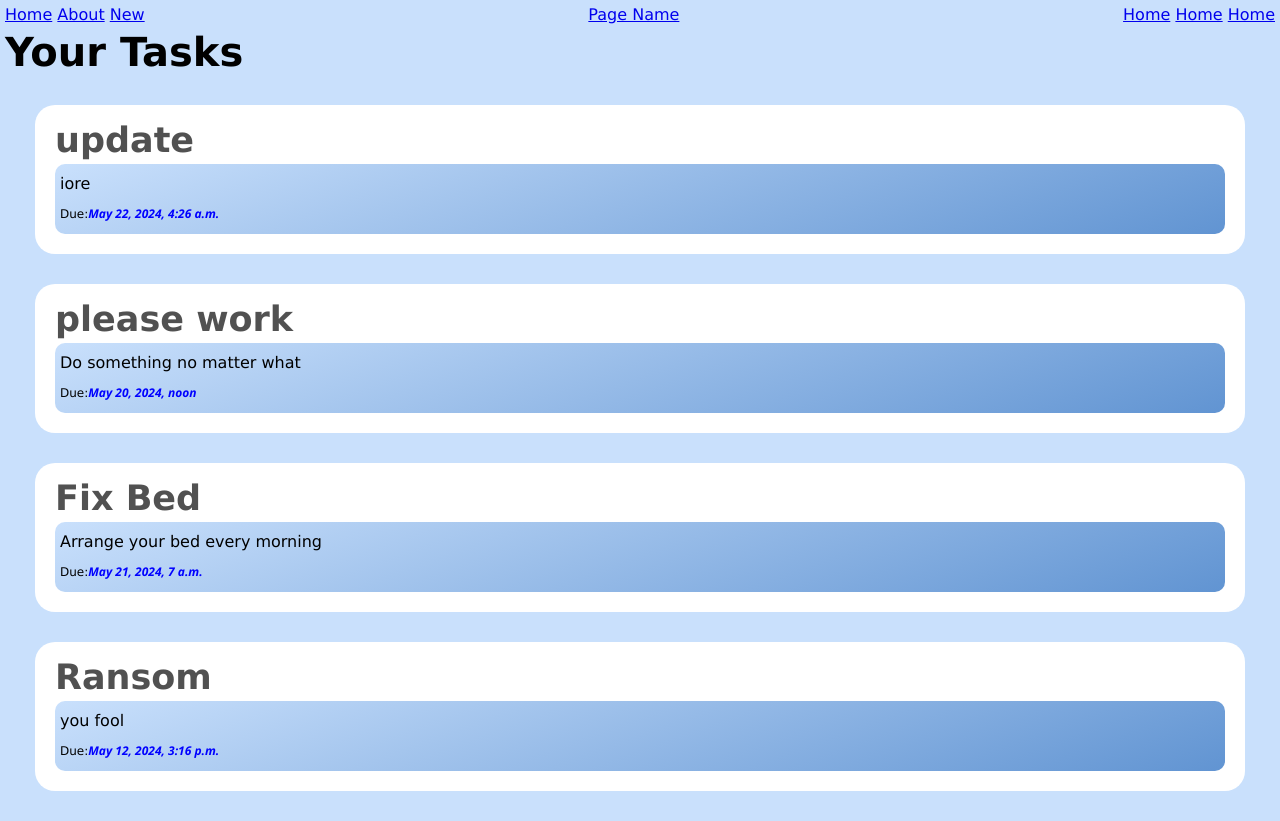
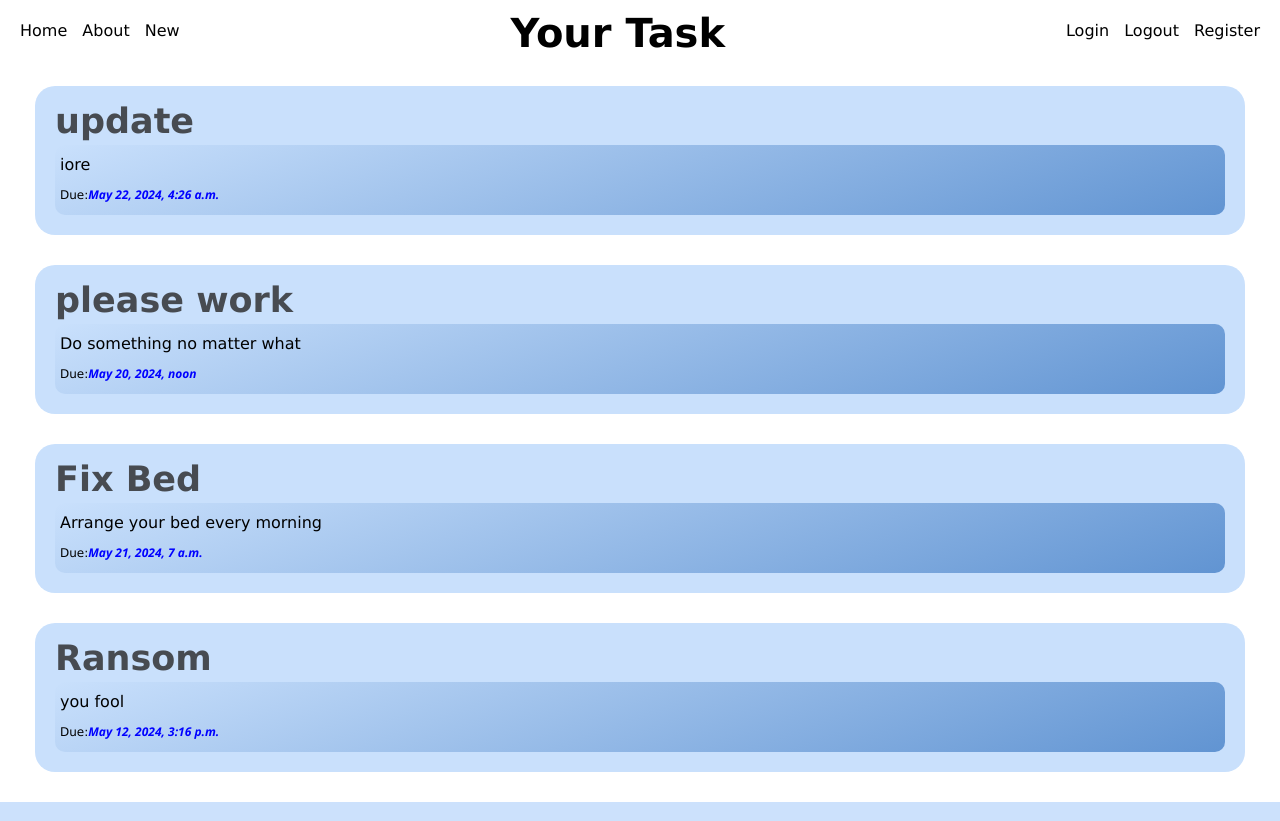
Before and after one commit to Nkeh/Tasks, a Django app: page /tasks/ in a window 1280 px wide. Run offline with Django 5.2, Linux system fonts and the light colour scheme; a user stored in the database is signed in; data comes from the database, SQL or seed files in the repository.

Commit message:
worked on the colours

```diff
--- a/static/css/style.css
+++ b/static/css/style.css
@@ -5,7 +5,7 @@
 }
 
 body{
-    background: #c9e0fc;
+    background: white;
     font-family: 'Lucida Sans', 'Lucida Sans Regular', 'Lucida Grande', 'Lucida Sans Unicode', Geneva, Verdana, sans-serif;
     margin: 5px;
 }
@@ -20,9 +20,31 @@
     display: flex;
     align-items: center;
     justify-content: space-between;
+    padding: 0 10px;
+    color: black;
+
 }
 
 nav .nav1{
     display: inline-block;
+    text-align: left;
+
+}
+
+nav .nav1 a{
+    text-decoration: none;
+    color: black;
+    padding: 0 5px;
+}
+
+
+nav .auth{
+    display: inline-block;
     text-align: right;
 }
+
+nav .auth a{
+    text-decoration: none;
+    color: black;
+    padding: 0 5px;
+}
--- a/static/css/tasklist.css
+++ b/static/css/tasklist.css
@@ -2,7 +2,7 @@
     display: block;
     margin: 30px;
     padding: 20px;
-    background: #fff;
+    background: #c9e0fc;
     line-height: 30px;
     border-radius: 20px;
 }
@@ -35,5 +35,7 @@
 .header{
     display: flex;
     align-items: center;
+    text-align: center;
+    justify-content: center;
     margin: auto;
 }
--- a/templates/base.html
+++ b/templates/base.html
@@ -17,20 +17,30 @@
                 <a href="#">About</a>
                 <a href="#">New</a>
             </div>
-            <div class="Page-name">
-                <a href="#">Page Name</a>
+            <div class="header">
+                <h1>
+                {% block header %}
+                {% endblock header %}
+                <h1>
             </div>
+
             <div class="auth">
-                <a href="#">Home</a>
-                <a href="#">Home</a>
-                <a href="#">Home</a>
+                <a href="#">Login</a>
+                <a href="#">Logout</a>
+                <a href="#">Register</a>
             </div>
 
         </nav>
 
+
+
+
+
+
+
         {% block content %}
 
-        {% endblock %}
+        {% endblock content %}
 
 
         <script src="" async defer></script>
--- a/todolist/templates/todolist/task_list.html
+++ b/todolist/templates/todolist/task_list.html
@@ -1,12 +1,8 @@
 {% extends 'base.html' %}
 {% block title %}Task List{% endblock title %}
+
+{% block header %}Your Task{% endblock header %}
 {% block content %}
-  <div class="body">
-
-    <div class="header">
-      <h1 >Your Tasks</h1>
-    </div>
-
 
     {% for task in tasks %}
     <div class="tasklist">
```
